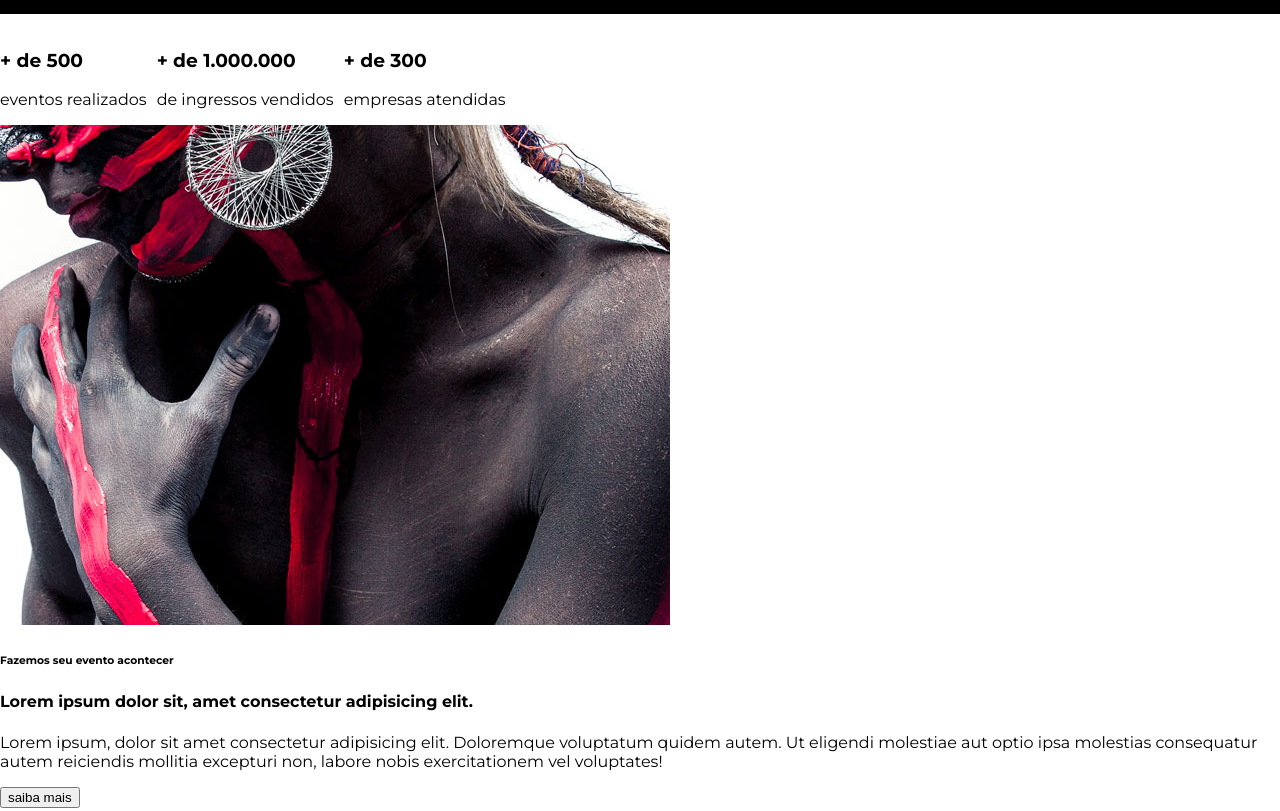
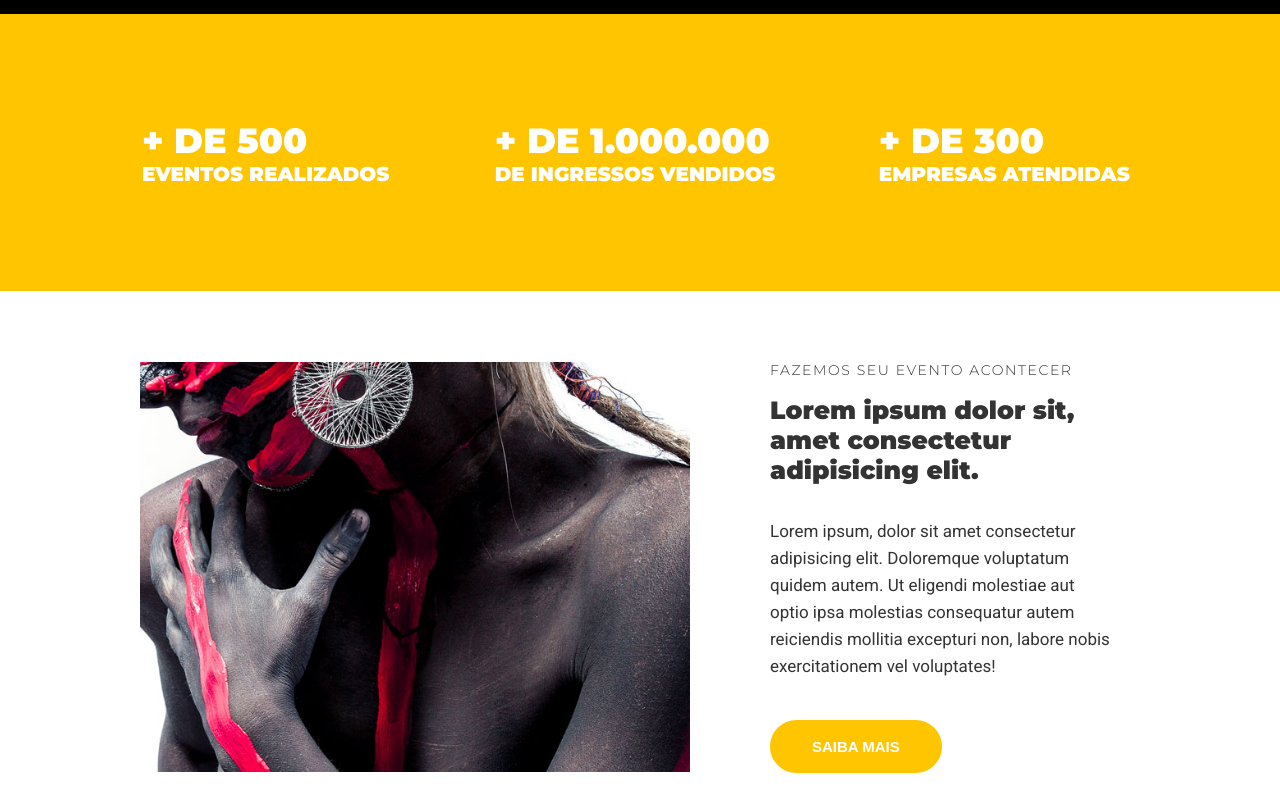
Before and after one commit to Felippeks/studion, a website: page src/index.html in a window 1280 px wide. Shown: the part 818-1629 px from the top of the page. Drawn offline with Linux system fonts and the light colour scheme.

Commit message:
(feat): construction container

```diff
--- a/src/index.html
+++ b/src/index.html
@@ -11,6 +11,7 @@
 
 <body>
     <nav class="navbar">
+        <div class="container navbar__container">
             <h1 class="logo-studion">
                 Studi<span class="copy--primary">on</span>
                 <span class="logo-studion__subtitle">Eventos</span>
@@ -42,6 +43,7 @@
                     </a>
                 </li>
             </ul>
+        </div>
     </nav>
     <header>
         <div id="slider">
@@ -57,31 +59,40 @@
     </header>
 
     <main>
-        <section>
-            <ul>
+        <section id="counter">
+            <ul class="container counter__container">
                 <li>
-                    <h3>+ de 500 </h3>
-                    eventos realizados
+                    <h3>
+                        + de 500
+                        <small>eventos realizados</small>
+                    </h3>
+
                 </li>
                 <li>
-                    <h3>+ de 1.000.000 </h3>
-                    de ingressos vendidos
+                    <h3>
+                        + de 1.000.000
+                        <small>de ingressos vendidos</small>
+                    </h3>
+
                 </li>
                 <li>
-                    <h3>+ de 300 </h3>
-                    empresas atendidas
+                    <h3>
+                        + de 300
+                        <small>empresas atendidas</small>
+                    </h3>
+
                 </li>
             </ul>
         </section>
-        <section>
-            <div>
-                <img src="./images/institutional.jpg" alt="institutional">
+        <section class="container institutional">
+            <img class="institutional__image" src="./images/institutional.jpg" alt="Studion institutional">
+            <div class="institutional__copy">
                 <h6>Fazemos seu evento acontecer</h6>
                 <h4>Lorem ipsum dolor sit, amet consectetur adipisicing elit. </h4>
                 <p>Lorem ipsum, dolor sit amet consectetur adipisicing elit. Doloremque voluptatum quidem autem. Ut
                     eligendi molestiae aut optio ipsa molestias consequatur autem reiciendis mollitia excepturi non,
                     labore nobis exercitationem vel voluptates!</p>
-                <button>saiba mais</button>
+                <button class="btn btn--institutional">saiba mais</button>
             </div>
         </section>
         <section>
--- a/src/style.css
+++ b/src/style.css
@@ -1,20 +1,34 @@
-@import url('https://fonts.googleapis.com/css2?family=Montserrat:wght@300;400;700;900&display=swap');
+@import url('https://fonts.googleapis.com/css2?family=Montserrat:wght@300;400;500;900&family=Roboto&display=swap');
 
-*{
+* {
     box-sizing: border-box;
 }
 
-:root{
+:root {
     font-family: 'Montserrat', sans-serif;
     font-size: 16px;
+    --color-copy: #333;
     --color-primary: #ffc500;
     --default-padding: 1rem;
+    color: var(--color-copy);
 }
 
-body{
+body {
     margin: 0;
     padding-top: 7.75rem;
 }
+
+header,
+main,
+footer {
+    overflow-x: hidden;
+}
+
+.container {
+    max-width: 1140px;
+    margin: 0 auto;
+}
+
 
 ul {
     display: flex;
@@ -26,22 +40,29 @@ li {
     margin-right: 0.625rem;
 }
 
-.navbar{
+.navbar {
     position: fixed;
     z-index: 1;
+    top: 0;
+    left: 0;
+    width: 100%;
+    background-color: #000;
+    color: #fff;
+}
+
+.navbar__container {
     display: grid;
     grid-template-columns: 1fr 9fr;
     align-items: center;
-    top: 0;
-    left: 0;
+
     width: 100vw;
     height: 7.75rem;
     padding: 0 1rem;
-    background-color: rgb(0, 0, 0);
-    color: white;
+
+
 }
 
-.navbar__links{
+.navbar__links {
     justify-self: end;
 }
 
@@ -60,6 +81,7 @@ li {
 .navbar__links a:hover {
     color: var(--color-primary);
 }
+
 .logo-studion {
     font-size: 2.375rem;
     line-height: 0.7ch;
@@ -67,6 +89,7 @@ li {
     text-transform: uppercase;
     text-align: right;
 }
+
 .logo-studion__subtitle {
     font-size: 0.875rem;
     font-weight: 300;
@@ -75,6 +98,7 @@ li {
 .copy--primary {
     color: var(--color-primary);
 }
+
 #slider {
 
     padding: var(--default-padding);
@@ -82,7 +106,7 @@ li {
     color: #fff;
 }
 
-.slide{
+.slide {
     position: relative;
     height: calc(100vh - 7.75rem);
 }
@@ -95,7 +119,7 @@ li {
 
 }
 
-.slide__copy{
+.slide__copy {
     position: absolute;
     top: 6.25rem;
     left: 50vw;
@@ -132,9 +156,78 @@ li {
     transition: 0.5s all ease;
 }
 
-.btn:hover, .btn:active, .btn:focus {
+.btn:hover,
+.btn:active,
+.btn:focus,
+.btn--institutional {
     border-color: var(--color-primary);
     background-color: var(--color-primary);
     color: #fff;
+}
+
+#counter {
+    background-color: var(--color-primary);
+    color: #fff;
+    text-transform: uppercase;
+}
+
+.counter__container {
+    display: grid;
+    grid-template-columns: repeat(auto-fill, minmax(300px, 1fr));
+    place-items: center;
+    padding: 4.375rem 1rem;
+}
+
+.counter__container h3 {
+    font-size: 2.1875rem;
+}
+
+.counter__container h3 small {
+    display: block;
+    font-size: 1.25rem;
+}
+
+.institutional {
+    display: grid;
+    grid-template-columns: auto auto;
+    gap: 3.125rem;
+    align-items: center;
+    padding: 4.375rem;
+}
+
+.institutional__image{
+    max-width: 550px;
 
 }
+
+
+.institutional__copy {
+    padding: 0 1.875rem;
+}
+
+.institutional__copy h6 {
+    font-size: .875rem;
+    font-weight: 300;
+    letter-spacing: .1rem;
+    text-transform: uppercase;
+    margin: 0;
+}
+
+.institutional__copy h4 {
+    font-size: 1.5625rem;
+    margin-top: 1rem;
+}
+
+.institutional p {
+    font-family: 'Roboto', sans-serif;
+    font-size: 1.0625rem;
+    line-height: 1.6875rem;
+    margin-bottom: 0;
+    margin-bottom: 2.5rem;
+}
+
+.btn--institutional:hover {
+    color: var(--color-copy);
+    background: unset;
+
+}
```
Lines whose indentation alone changed are shown as unchanged.
